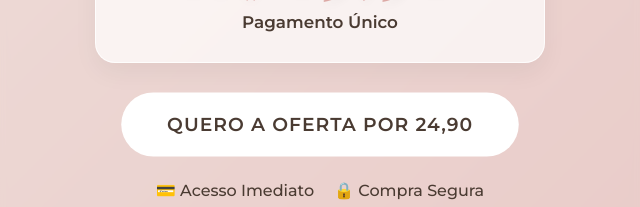
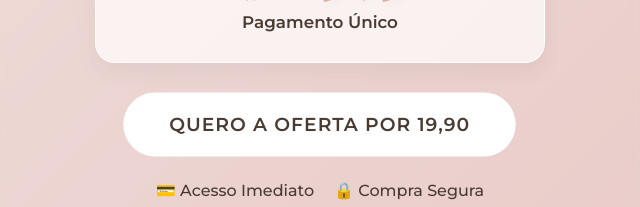
Before and after one commit to IgorBRG/INSTA-STICKER-SITE-HTML-E-CSS, a plain HTML site: page index.html in a window 1280 px wide. Shown: the part 8367-8574 px from the top of the page, 320-960 px from the left. Drawn offline with nearby package versions, Linux system fonts and the light colour scheme; a web font is replaced by a local one.

Commit message:
Preço 2

```diff
--- a/index.html
+++ b/index.html
@@ -342,7 +342,7 @@
                 </div>
 
                 <a href="https://go.perfectpay.com.br/PPU38CQ945L"
-                    class="btn-cta btn-white pulse-button">QUERO A OFERTA POR 24,90</a>
+                    class="btn-cta btn-white pulse-button">QUERO A OFERTA POR 19,90</a>
 
                 <div class="payment-icons">
                     <span>💳 Acesso Imediato</span>
```
